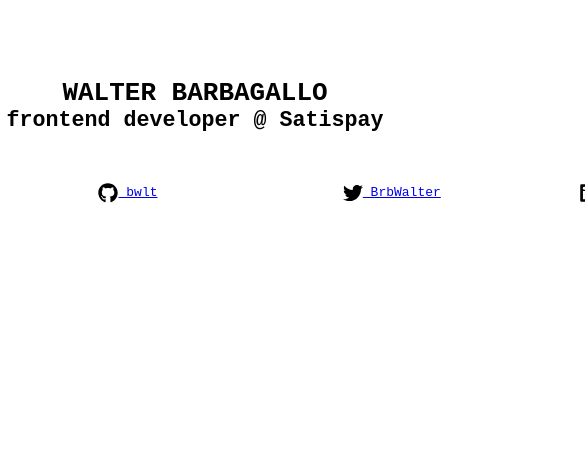
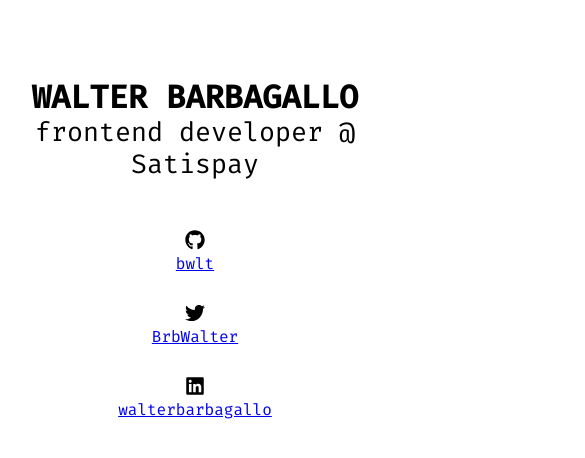
Before and after one commit to bwlt/bwlt.github.io, a website: page index.html in a window 390 px wide. Shown: the top 458 px of the page, 585 px wide, since content can reach past the window. Drawn offline with Linux system fonts and the light colour scheme.

Commit message:
Add mobile support

```diff
--- a/index.html
+++ b/index.html
@@ -5,6 +5,7 @@
     <meta name="viewport" content="width=device-width, initial-scale=1, shrink-to-fit=no">
     <link rel="shortcut icon" type="image/png" href="/favicon.png">
     <link rel="stylesheet" href="/style.css">
+    <link href="https://fonts.googleapis.com/css?family=Fira+Mono:400,500" rel="stylesheet">
     <title>Walter Barbagallo</title>
   </head>
   <body>
@@ -12,37 +13,39 @@
       Walter Barbagallo
       <small>frontend developer @ Satispay</small>
     </h1>
+    <div class="container">
       <ul>
-      <li>
+        <li class="c-xs-12 c-sm-4">
           <a
             href="https://github.com/bwlt"
             target="_blank"
             rel="noopener noreferrer"
           >
             <img src="/images/github.svg" alt="github icon">
-          bwlt
+            <span>bwlt</span>
           </a>
         </li>
-      <li>
+        <li class="c-xs-12 c-sm-4">
           <a
             href="https://twitter.com/BrbWalter"
             target="_blank"
             rel="noopener noreferrer"
           >
             <img src="/images/twitter.svg" alt="twitter icon">
-          BrbWalter
+            <span>BrbWalter</span>
           </a>
         </li>
-      <li>
+        <li class="c-xs-12 c-sm-4">
           <a
             href="https://www.linkedin.com/in/walterbarbagallo/"
             target="_blank"
             rel="noopener noreferrer"
           >
             <img src="/images/linkedin.svg" alt="">
-          walterbarbagallo
+            <span>walterbarbagallo</span>
           </a>
         </li>
       </ul>
+    </div>
   </body>
 </html>
--- a/style.css
+++ b/style.css
@@ -1,10 +1,45 @@
+/**
+ * global styles
+ */
 html,
 body {
   margin: 0;
   height: 100%;
-  font-family: monospace;
+  font-family: 'Fira Mono', monospace;
 }
 
+/**
+ * responsive utils
+ */
+.container {
+  width: 100%;
+  margin: 0 auto;
+}
+.c-xs-12 {
+  width: 100%;
+}
+.c-sm-4 {
+  width: 100%;
+}
+@media (min-width: 576px) {
+  /* sm media queries */
+  .container {
+    width: 576px;
+  }
+  .c-sm-4 {
+    width: 32%;
+  }
+}
+@media (min-width: 768px) {
+  /* md media queries */
+  .container {
+    width: 768px;
+  }
+}
+
+/**
+ * title
+ */
 h1 {
   margin-top: 0;
   padding-top: 20%;
@@ -14,24 +49,48 @@ h1 {
 h1 small {
   display: block;
   text-transform: initial;
+  font-weight: normal;
 }
 
+/**
+ * list
+ */
 ul {
   list-style: none;
   padding: 0;
-  width: 800px;
+  width: 100%;
   margin: 0 auto;
   margin-top: 50px;
 }
-ul li {
+li {
   display: inline-block;
-  width: 32%;
   height: 20px;
   text-align: center;
 }
+li a {
+  text-decoration: unset;
+}
+li a span {
+  text-decoration: underline;
+}
 li img {
-  display: inline-block;
   width: 20px;
   height: 20px;
-  vertical-align: middle;
 }
+li span {
+  display: block;
+}
+li + li {
+  margin-top: 30px;
+}
+@media (min-width: 576px) {
+  li img {
+    vertical-align: middle;
+  }
+  li span {
+    display: inline;
+  }
+  li + li {
+    margin-top: 0;
+  }
+}
```
Lines whose indentation alone changed are shown as unchanged.
